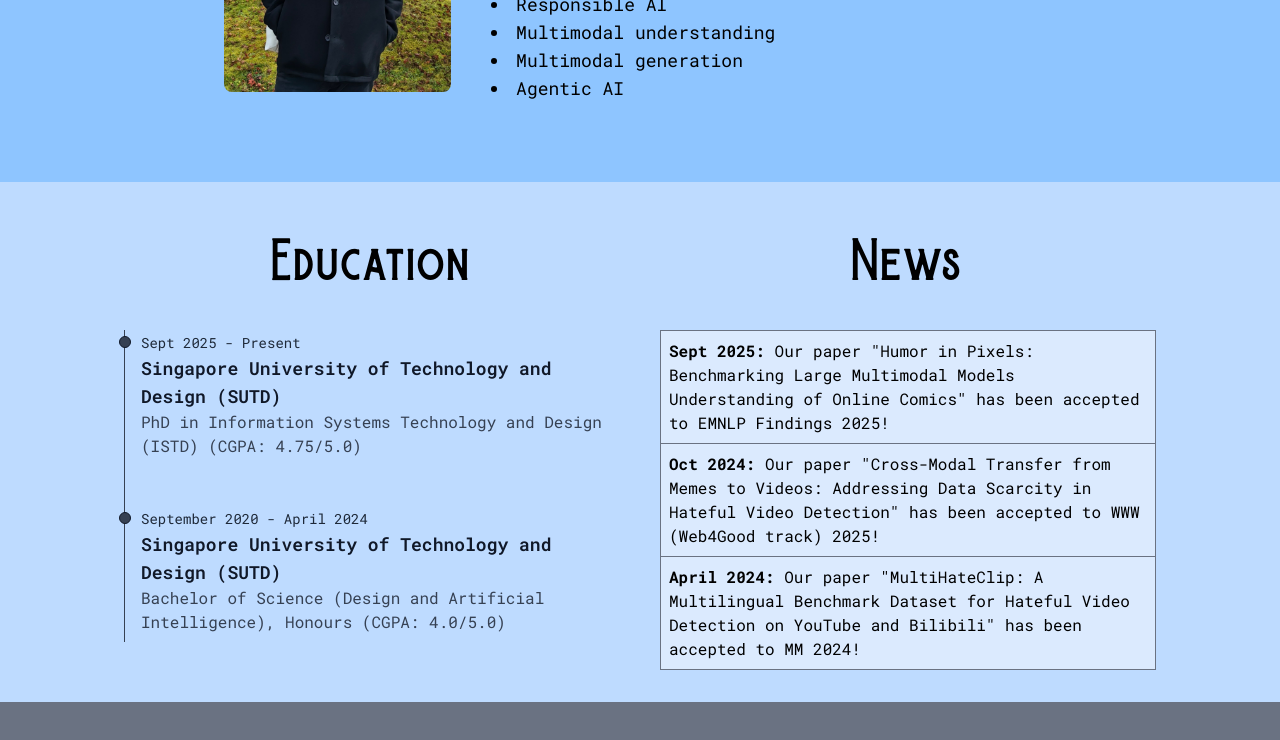
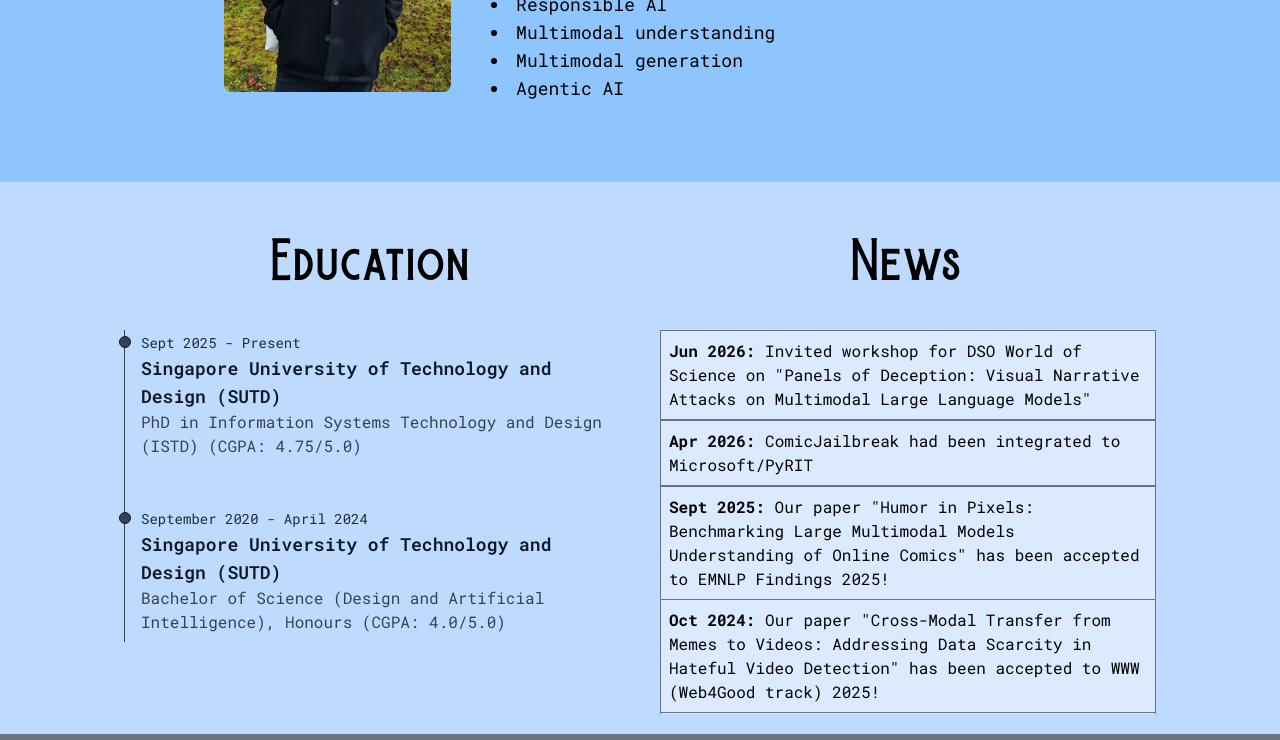
Before and after one commit to ry2001/ry2001.github.io, a React (Vite) app: page / in a window 1280 px wide. Shown: the part 530-1270 px from the top of the page. Built offline with nearby package versions, Linux system fonts and the light colour scheme.

Commit message:
Update: 14 Aug 2026

```diff
--- a/package.json
+++ b/package.json
@@ -1,6 +1,6 @@
 {
   "name": "portfolio",
-  "version": "0.2.0",
+  "version": "0.2.1",
   "homepage": "https://ry2001.github.io/",
   "private": true,
   "dependencies": {
--- a/src/pages/AboutMe.jsx
+++ b/src/pages/AboutMe.jsx
@@ -71,6 +71,16 @@
               <ul className="list-inside">
                 <li>
                   <p className="border-x border-y border-gray-500 p-2">
+                    <strong>Jun 2026:</strong> Invited workshop for DSO World of Science on "Panels of Deception: Visual Narrative Attacks on Multimodal Large Language Models"
+                  </p>
+                </li>
+                <li>
+                  <p className="border-x border-y border-gray-500 p-2">
+                    <strong>Apr 2026:</strong> ComicJailbreak had been integrated to <a href="https://github.com/microsoft/PyRIT">Microsoft/PyRIT</a>
+                  </p>
+                </li>
+                <li>
+                  <p className="border-x border-y border-gray-500 p-2">
                     <strong>Sept 2025:</strong> Our paper "Humor in Pixels: Benchmarking Large Multimodal Models Understanding of Online Comics" has been accepted to EMNLP Findings 2025!
                   </p>
                 </li>
```
Also changed, not shown: 1 other file (tests, documents, lock files or other folders).
